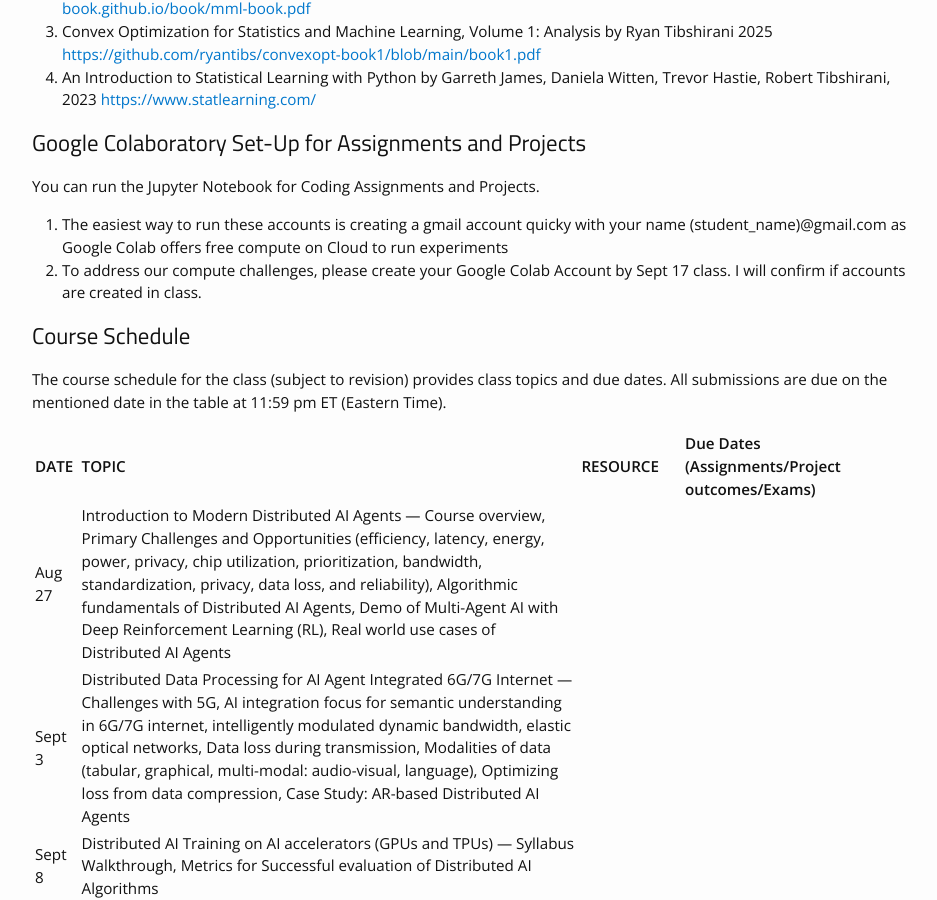
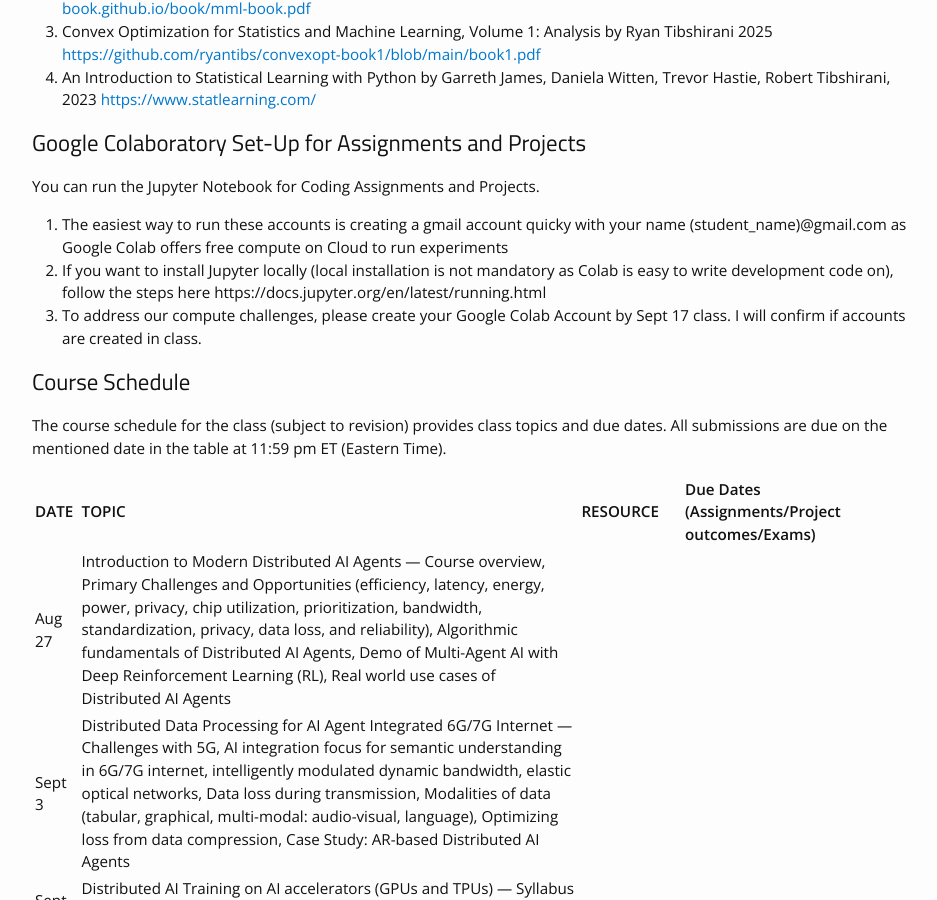
Before and after one commit to saptab/modern-distributed-computing-with-AI-Agents, a Jekyll site: the page built from static_files/syllabus_markdown.md, in a window 1280 px wide and 900 px high, scrolled down 2228 px. Shown: the whole window, without its empty margins (163-1100 px from the left). Built offline with Jekyll 4.4.1, drawn with Linux system fonts in a browser that asks for light colours; nearby versions of some CDN libraries; our own code applies the rules of GitHub Pages for plain Markdown files.

Commit message:
syllabus

```diff
--- a/static_files/syllabus_markdown.md
+++ b/static_files/syllabus_markdown.md
@@ -69,7 +69,8 @@ Students will be taught to work on assignments and projects in simulation while
 You can run the Jupyter Notebook for Coding Assignments  and Projects.
 
    1. The easiest way to run these accounts is creating a gmail account quicky with your name (student_name)@gmail.com as Google Colab offers free compute on Cloud to run experiments
-   2. To address our compute challenges, please create your Google Colab Account by Sept 17 class. I will confirm if accounts are created in class.
+   2. If you want to install Jupyter locally (local installation is not mandatory as Colab is easy to write development code on), follow the steps here https://docs.jupyter.org/en/latest/running.html
+   3. To address our compute challenges, please create your Google Colab Account by Sept 17 class. I will confirm if accounts are created in class.
 
 
 ## Course Schedule
```
Also changed, not shown: 1 other file.
